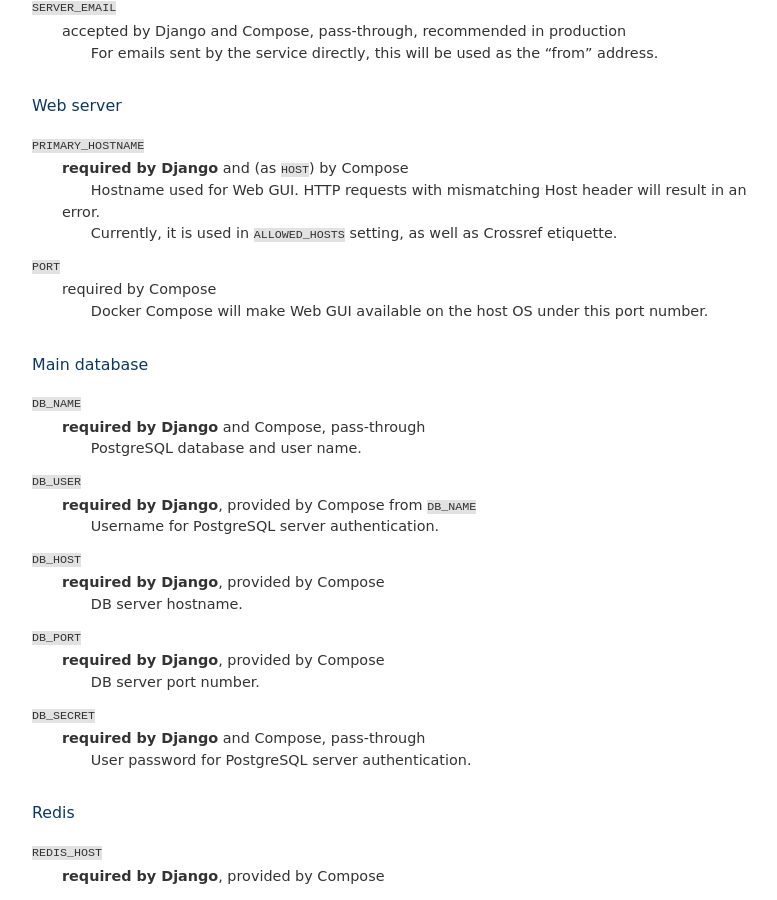
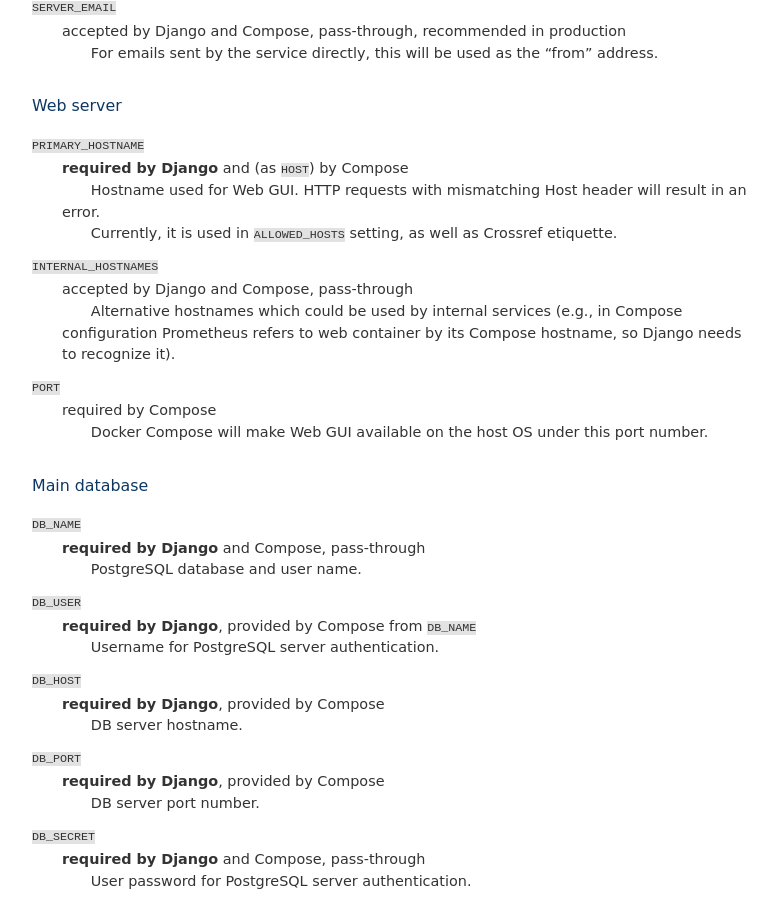
Before and after one commit to ietf-tools/bibxml-service, a Sphinx documentation site: the page built from docs/ref/env.rst, in a window 1280 px wide and 900 px high, scrolled down 1074 px. Shown: the whole window, without its empty margins (248-1025 px from the left). Built offline with Sphinx 7.4.7, drawn with Linux system fonts in a browser that asks for light colours; pages that are not in the unit, such as notebooks, are missing from menus.

Commit message:
chore: support additional internal hostnames

```diff
--- a/docs/ref/env.rst
+++ b/docs/ref/env.rst
@@ -72,6 +72,13 @@
 
     Currently, it is used in ``ALLOWED_HOSTS`` setting,
     as well as Crossref etiquette.
+
+``INTERNAL_HOSTNAMES``
+    accepted by Django and Compose, pass-through
+
+    Alternative hostnames which could be used by internal services
+    (e.g., in Compose configuration Prometheus refers to web container
+    by its Compose hostname, so Django needs to recognize it).
 
 ``PORT``
     required by Compose
```
Also changed, not shown: 1 other file.
